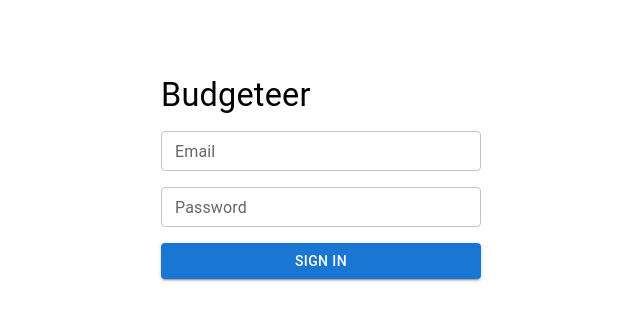
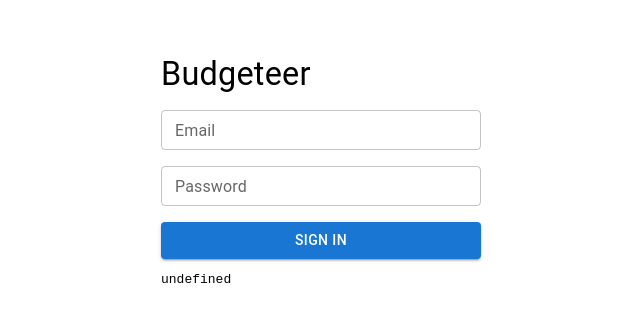
Before and after one commit to xdc0/budgeteer-web, a React app: page / in a window 1280 px wide. Shown: the part 223-544 px from the top of the page, without its empty margins (319-959 px from the left). Built offline with nearby package versions, Linux system fonts and the light colour scheme; no server answers.

Commit message:
feat(login): login page

```diff
--- a/src/index.tsx
+++ b/src/index.tsx
@@ -1,7 +1,9 @@
+import { Provider } from 'react-redux';
 import React from 'react';
 import { createRoot } from 'react-dom/client';
 
 import { Layout } from './layout';
+import { store } from './store';
 
 const container = document.getElementById('budgeteer_app');
 
@@ -11,4 +13,13 @@ if (!container) {
 
 const root = createRoot(container);
 
-root.render(<Layout/>);
+function App (): JSX.Element {
+  return (
+    <Provider store={store}>
+      <Layout/>
+    </Provider>
+  );
+}
+
+
+root.render(<App />);
--- a/src/login.tsx
+++ b/src/login.tsx
@@ -1,7 +1,15 @@
 import * as React from 'react';
 import { Button, Grid, Stack, TextField, Typography } from '@mui/material';
+import { useLoginMutation } from './store/api/identity';
+import { useState } from 'react';
 
 export function Login (): JSX.Element {
+  const [login, identity] = useLoginMutation();
+  const [credentials, setCredentials] = useState({
+    email: '',
+    password: ''
+  });
+
   return (
     <Grid
       container
@@ -13,10 +21,37 @@ export function Login (): JSX.Element {
       <Grid item xs={6} lg={3} md={4}>
         <Stack spacing={2}>
           <Typography variant={'h4'}>Budgeteer</Typography>
-          <TextField size={'small'} name={'email'} label={'Email'}/>
-          <TextField size={'small'} type={'password'} name={'password'} label={'Password'}/>
-          <Button variant={'contained'}>Sign in</Button>
+          <TextField
+            size={'small'}
+            name={'email'}
+            label={'Email'}
+            value={credentials.email}
+            onChange={(event) => {
+              setCredentials({ ...credentials,
+                email: event.target.value });
+            }}
+          />
+          <TextField
+            size={'small'}
+            type={'password'}
+            name={'password'}
+            label={'Password'}
+            value={credentials.password}
+            onChange={(event) => {
+              setCredentials({ ...credentials,
+                password: event.target.value });
+            }}
+          />
+          <Button variant={'contained'} onClick={() => {
+            // eslint-disable-next-line no-console
+            login(credentials).catch(console.log);
+          }}>
+            Sign in
+          </Button>
         </Stack>
+        <pre>
+          {`${JSON.stringify(identity.data)}`}
+        </pre>
       </Grid>
     </Grid>
   );
```
